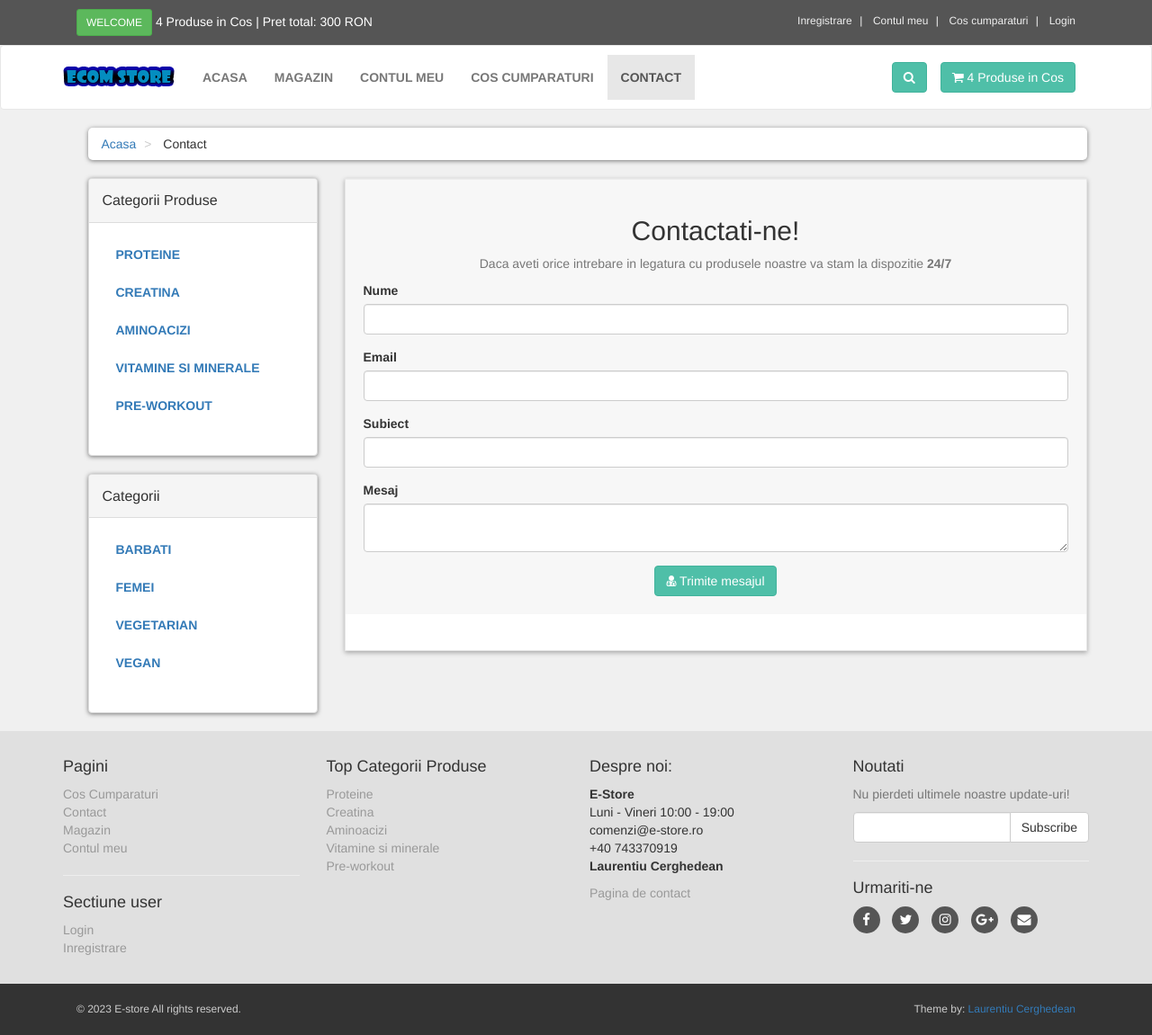
After one commit to tetragammon/e-store, a PHP site: page /contact.php in a window 1280 px wide. The commit adds this page. Shown: the whole page at 90% size. Run offline with PHP 8.4, Linux system fonts and the light colour scheme.

Commit message:
Adaugare Pagina contact

```diff
--- /dev/null
+++ b/contact.php
@@ -0,0 +1,265 @@
+<!DOCTYPE html>
+<html lang="en">
+<head>
+    <meta charset="UTF-8">
+    <meta name="viewport" content="width=device-width, initial-scale=1">
+    <title>E-Store - Magazin online de suplimente alimentare</title>
+    <link rel="stylesheet" href="styles/bootstrap-337.min.css">
+    <link rel="stylesheet" href="font-awsome/css/font-awesome.min.css">
+    <link rel="stylesheet" href="styles/style.css">
+</head>
+<body>
+
+   <div id="top"><!-- Top Begin -->
+
+       <div class="container"><!-- container Begin -->
+
+           <div class="col-md-6 offer"><!-- col-md-6 offer Begin -->
+
+               <a href="#" class="btn btn-success btn-sm">Welcome</a>
+               <a href="checkout.php">4 Produse in Cos | Pret total: 300 RON </a>
+
+           </div><!-- col-md-6 offer Finish -->
+
+           <div class="col-md-6"><!-- col-md-6 Begin -->
+
+               <ul class="menu"><!-- cmenu Begin -->
+
+                   <li>
+                       <a href="customer_register.php">Inregistrare</a>
+                   </li>
+                   <li>
+                       <a href="checkout.php">Contul meu</a>
+                   </li>
+                   <li>
+                       <a href="cart.php">Cos cumparaturi</a>
+                   </li>
+                   <li>
+                       <a href="checkout.php">Login</a>
+                   </li>
+
+               </ul><!-- menu Finish -->
+
+           </div><!-- col-md-6 Finish -->
+
+       </div><!-- container Finish -->
+
+   </div><!-- Top Finish -->
+
+   <div id="navbar" class="navbar navbar-default"><!-- navbar navbar-default Begin -->
+
+       <div class="container"><!-- container Begin -->
+
+           <div class="navbar-header"><!-- navbar-header Begin -->
+
+               <a href="index.php" class="navbar-brand home"><!-- navbar-brand home Begin -->
+
+                   <img src="images/ecom-store-logo.png" alt="M-dev-Store Logo" class="hidden-xs">
+                   <img src="images/ecom-store-logo-mobile.png" alt="M-dev-Store Logo Mobile" class="visible-xs">
+
+               </a><!-- navbar-brand home Finish -->
+
+               <button class="navbar-toggle" data-toggle="collapse" data-target="#navigation">
+
+                   <span class="sr-only">Comutare navigatie</span>
+
+                   <i class="fa fa-align-justify"></i>
+
+               </button>
+
+               <button class="navbar-toggle" data-toggle="collapse" data-target="#search">
+
+                   <span class="sr-only">Comutare Cautare</span>
+
+                   <i class="fa fa-search"></i>
+
+               </button>
+
+           </div><!-- navbar-header Finish -->
+
+           <div class="navbar-collapse collapse" id="navigation"><!-- navbar-collapse collapse Begin -->
+
+               <div class="padding-nav"><!-- padding-nav Begin -->
+
+                   <ul class="nav navbar-nav left"><!-- nav navbar-nav left Begin -->
+
+                       <li>
+                           <a href="index.php">Acasa</a>
+                       </li>
+                       <li>
+                           <a href="shop.php">Magazin</a>
+                       </li>
+                       <li>
+                           <a href="checkout.php">Contul meu</a>
+                       </li>
+                       <li>
+                           <a href="cart.php">Cos Cumparaturi</a>
+                       </li>
+                       <li class="active">
+                           <a href="contact.php">Contact</a>
+                       </li>
+
+                   </ul><!-- nav navbar-nav left Finish -->
+
+               </div><!-- padding-nav Finish -->
+
+               <a href="cart.php" class="btn navbar-btn btn-primary right"><!-- btn navbar-btn btn-primary Begin -->
+
+                   <i class="fa fa-shopping-cart"></i>
+
+                   <span>4 Produse in Cos</span>
+
+               </a><!-- btn navbar-btn btn-primary Finish -->
+
+               <div class="navbar-collapse collapse right"><!-- navbar-collapse collapse right Begin -->
+
+                   <button class="btn btn-primary navbar-btn" type="button" data-toggle="collapse" data-target="#search"><!-- btn btn-primary navbar-btn Begin -->
+
+                       <span class="sr-only">Comutare Cautare</span>
+
+                       <i class="fa fa-search"></i>
+
+                   </button><!-- btn btn-primary navbar-btn Finish -->
+
+               </div><!-- navbar-collapse collapse right Finish -->
+
+               <div class="collapse clearfix" id="search"><!-- collapse clearfix Begin -->
+
+                   <form method="get" action="results.php" class="navbar-form"><!-- navbar-form Begin -->
+
+                       <div class="input-group"><!-- input-group Begin -->
+
+                           <input type="text" class="form-control" placeholder="Search" name="user_query" required>
+
+                           <span class="input-group-btn"><!-- input-group-btn Begin -->
+
+                           <button type="submit" name="search" value="Search" class="btn btn-primary"><!-- btn btn-primary Begin -->
+
+                               <i class="fa fa-search"></i>
+
+                           </button><!-- btn btn-primary Finish -->
+
+                           </span><!-- input-group-btn Finish -->
+
+                       </div><!-- input-group Finish -->
+
+                   </form><!-- navbar-form Finish -->
+
+               </div><!-- collapse clearfix Finish -->
+
+           </div><!-- navbar-collapse collapse Finish -->
+
+       </div><!-- container Finish -->
+
+   </div><!-- navbar navbar-default Finish -->
+
+   <div id="content"><!-- #content Begin -->
+       <div class="container"><!-- container Begin -->
+           <div class="col-md-12"><!-- col-md-12 Begin -->
+
+               <ul class="breadcrumb"><!-- breadcrumb Begin -->
+                   <li>
+                       <a href="index.php">Acasa</a>
+                   </li>
+                   <li>
+                       Contact
+                   </li>
+               </ul><!-- breadcrumb Finish -->
+
+           </div><!-- col-md-12 Finish -->
+
+           <div class="col-md-3"><!-- col-md-3 Begin -->
+
+   <?php
+
+    include("includes/sidebar.php");
+
+    ?>
+
+           </div><!-- col-md-3 Finish -->
+
+           <div class="col-md-9"><!-- col-md-9 Begin -->
+
+               <div class="box"><!-- box Begin -->
+
+                   <div class="box-header"><!-- box-header Begin -->
+
+                       <center><!-- center Begin -->
+
+                           <h2> Contactati-ne!</h2>
+
+                           <p class="text-muted"><!-- text-muted Begin -->
+
+                               Daca aveti orice intrebare in legatura cu produsele noastre va stam la dispozitie <strong>24/7</strong>
+
+                           </p><!-- text-muted Finish -->
+
+                       </center><!-- center Finish -->
+
+                       <form action="contact.php" method="post"><!-- form Begin -->
+
+                           <div class="form-group"><!-- form-group Begin -->
+
+                               <label>Nume</label>
+
+                               <input type="text" class="form-control" name="name" required>
+
+                           </div><!-- form-group Finish -->
+
+                           <div class="form-group"><!-- form-group Begin -->
+
+                               <label>Email</label>
+
+                               <input type="text" class="form-control" name="email" required>
+
+                           </div><!-- form-group Finish -->
+
+                           <div class="form-group"><!-- form-group Begin -->
+
+                               <label>Subiect</label>
+
+                               <input type="text" class="form-control" name="subject" required>
+
+                           </div><!-- form-group Finish -->
+
+                           <div class="form-group"><!-- form-group Begin -->
+
+                               <label>Mesaj</label>
+
+                               <textarea name="message" class="form-control"></textarea>
+
+                           </div><!-- form-group Finish -->
+
+                           <div class="text-center"><!-- text-center Begin -->
+
+                               <button type="submit" name="submit" class="btn btn-primary">
+
+                               <i class="fa fa-user-md"></i> Trimite mesajul
+
+                               </button>
+
+                           </div><!-- text-center Finish -->
+
+                       </form><!-- form Finish -->
+
+                   </div><!-- box-header Finish -->
+
+               </div><!-- box Finish -->
+
+           </div><!-- col-md-9 Finish -->
+
+       </div><!-- container Finish -->
+   </div><!-- #content Finish -->
+
+   <?php
+
+    include("includes/footer.php");
+
+    ?>
+
+    <script src="js/jquery-331.min.js"></script>
+    <script src="js/bootstrap-337.min.js"></script>
+
+
+</body>
+</html>
--- a/styles/style.css
+++ b/styles/style.css
@@ -1,5 +1,5 @@
 /*
-Template Name     : M-Dev Store
+Template Name     : E-st
 Author Name       : MrGhie
 Author Email      : mugianto1nd@gmail.com
 Theme URI         : www.m-dev-store.com | localhost/m-dev-store
@@ -287,7 +287,7 @@ body{
     border: 2px solid transparent;
 }
 #content .headline{
-    height: 305px;
+    height: 280px;
 }
 
 /*  Cart.php Styles  */
```
